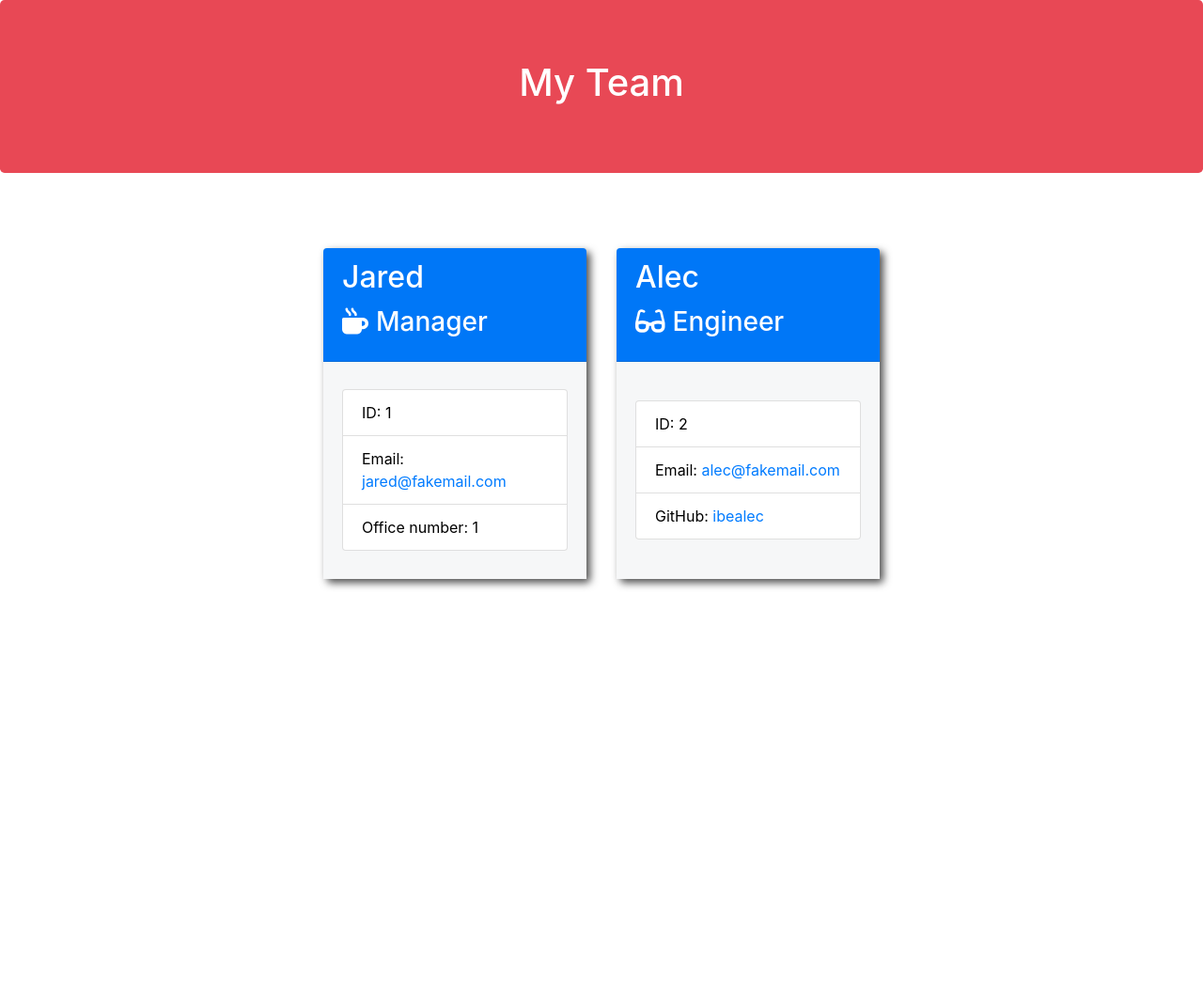
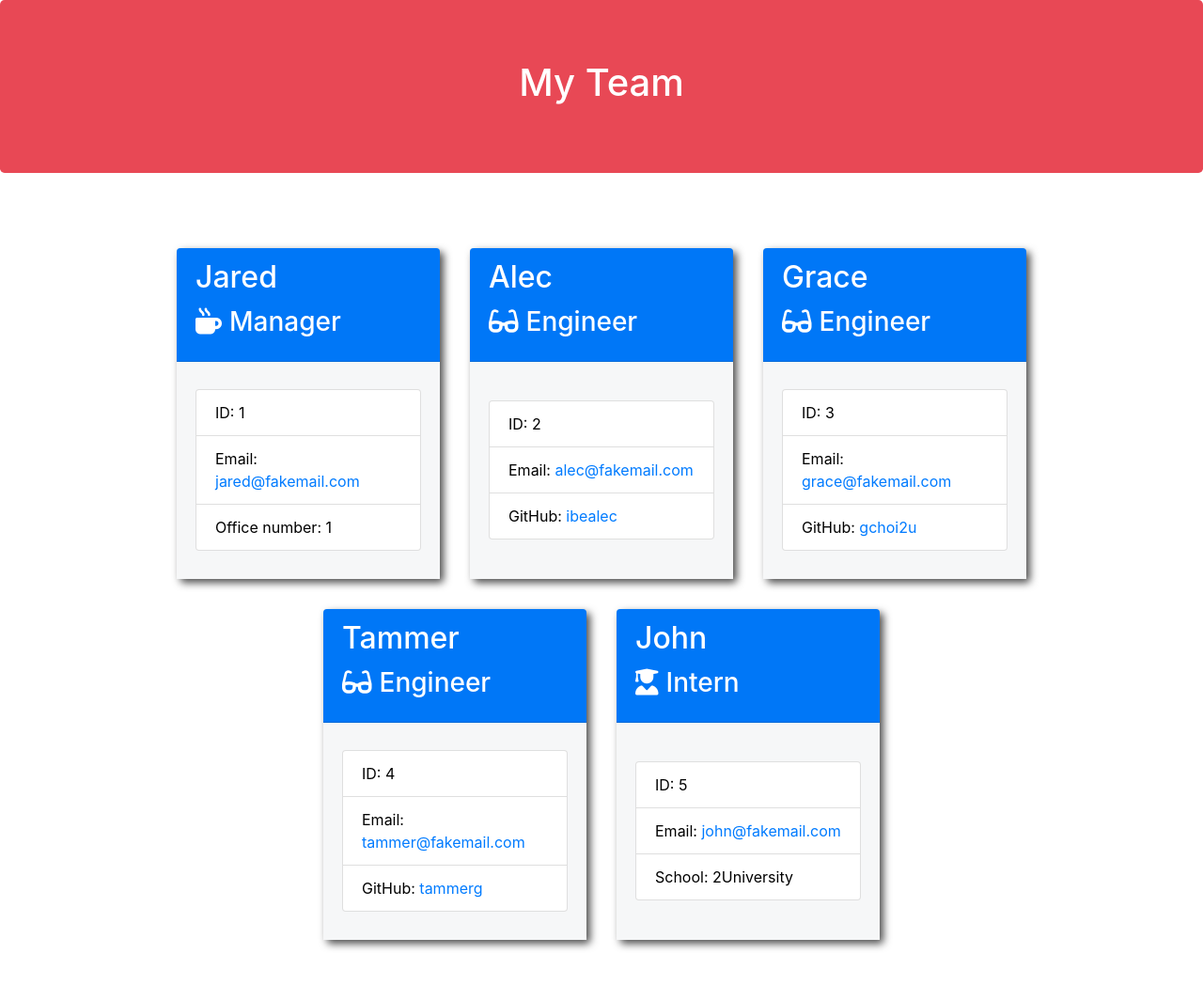
Before and after one commit to colinale/Object-Oriented-Programming-Challenge-Team-Profile-Generator, a website: page dist/team.html in a window 1280 px wide. Shown: the whole page at 94% size. Before the commit the page ends 800 px from the top, so only its background shows below. Drawn offline with nearby package versions, Linux system fonts and the light colour scheme.

Commit message:
final team html

```diff
--- a/dist/team.html
+++ b/dist/team.html
@@ -49,3 +49,49 @@
         </ul>
     </div>
 </div>
+<div class="card employee-card">
+    <div class="card-header">
+        <h2 class="card-title">Grace</h2>
+        <h3 class="card-title"><i class="fas fa-glasses mr-2"></i>Engineer</h3>
+    </div>
+    <div class="card-body">
+        <ul class="list-group">
+            <li class="list-group-item">ID: 3</li>
+            <li class="list-group-item">Email: <a href="mailto:grace@fakemail.com">grace@fakemail.com</a></li>
+            <li class="list-group-item">GitHub: <a href="https://github.com/fakegithubaccount" target="_blank" rel="noopener noreferrer">gchoi2u</a></li>
+        </ul>
+    </div>
+</div>
+<div class="card employee-card">
+    <div class="card-header">
+        <h2 class="card-title">Tammer</h2>
+        <h3 class="card-title"><i class="fas fa-glasses mr-2"></i>Engineer</h3>
+    </div>
+    <div class="card-body">
+        <ul class="list-group">
+            <li class="list-group-item">ID: 4</li>
+            <li class="list-group-item">Email: <a href="mailto:tammer@fakemail.com">tammer@fakemail.com</a></li>
+            <li class="list-group-item">GitHub: <a href="https://github.com/fakegithubaccount" target="_blank" rel="noopener noreferrer">tammerg</a></li>
+        </ul>
+    </div>
+</div>
+<div class="card employee-card">
+    <div class="card-header">
+        <h2 class="card-title">John</h2>
+        <h3 class="card-title"><i class="fas fa-user-graduate mr-2"></i>Intern</h3>
+    </div>
+    <div class="card-body">
+        <ul class="list-group">
+            <li class="list-group-item">ID: 5</li>
+            <li class="list-group-item">Email: <a href="mailto:john@fakemail.com">john@fakemail.com</a></li>
+            <li class="list-group-item">School: 2University</li>
+        </ul>
+    </div>
+</div>
+
+            </div>
+        </div>
+    </div>
+</body>
+
+</html>
```
